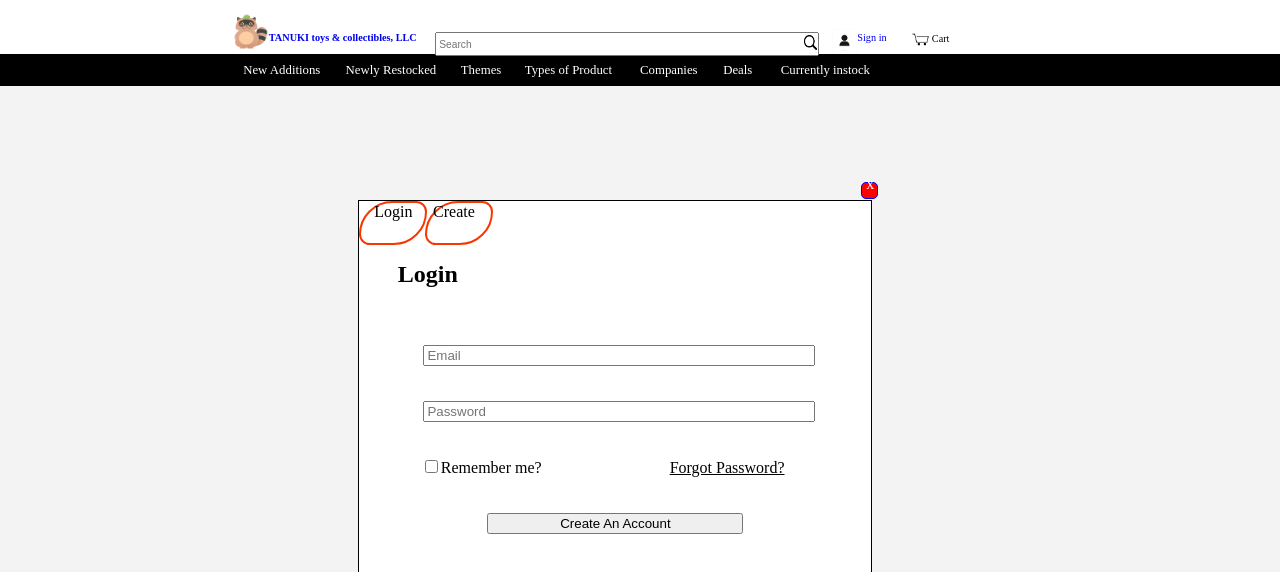
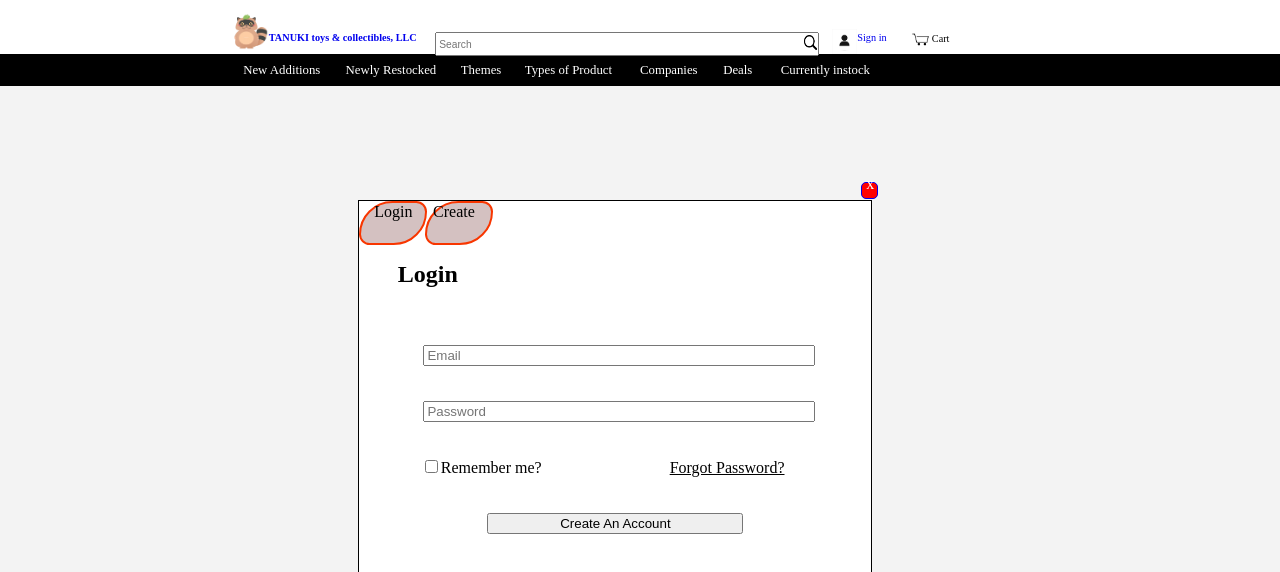
Before and after one commit to justincando/Tanukiweb, a React (Create React App) app: page /login in a window 1280 px wide. Shown: the top 572 px of the page. Built offline with nearby package versions, Linux system fonts and the light colour scheme.

Commit message:
added background color for tabs

```diff
--- a/src/pages/Signin.css
+++ b/src/pages/Signin.css
@@ -33,6 +33,8 @@ body{
     width: 5vw;
     height: 5vh;
     border-radius: 50vh 10vw;
+
+    background-color: rgb(212, 193, 193);
 }
 .loginTab:hover{
     cursor: pointer;
@@ -49,6 +51,7 @@ body{
     width: 5vw;
     height: 5vh;
     border-radius: 50vh 10vw;
+    background-color: rgb(212, 193, 193);
 }
 .createAccount:hover{
     cursor: pointer;
```
